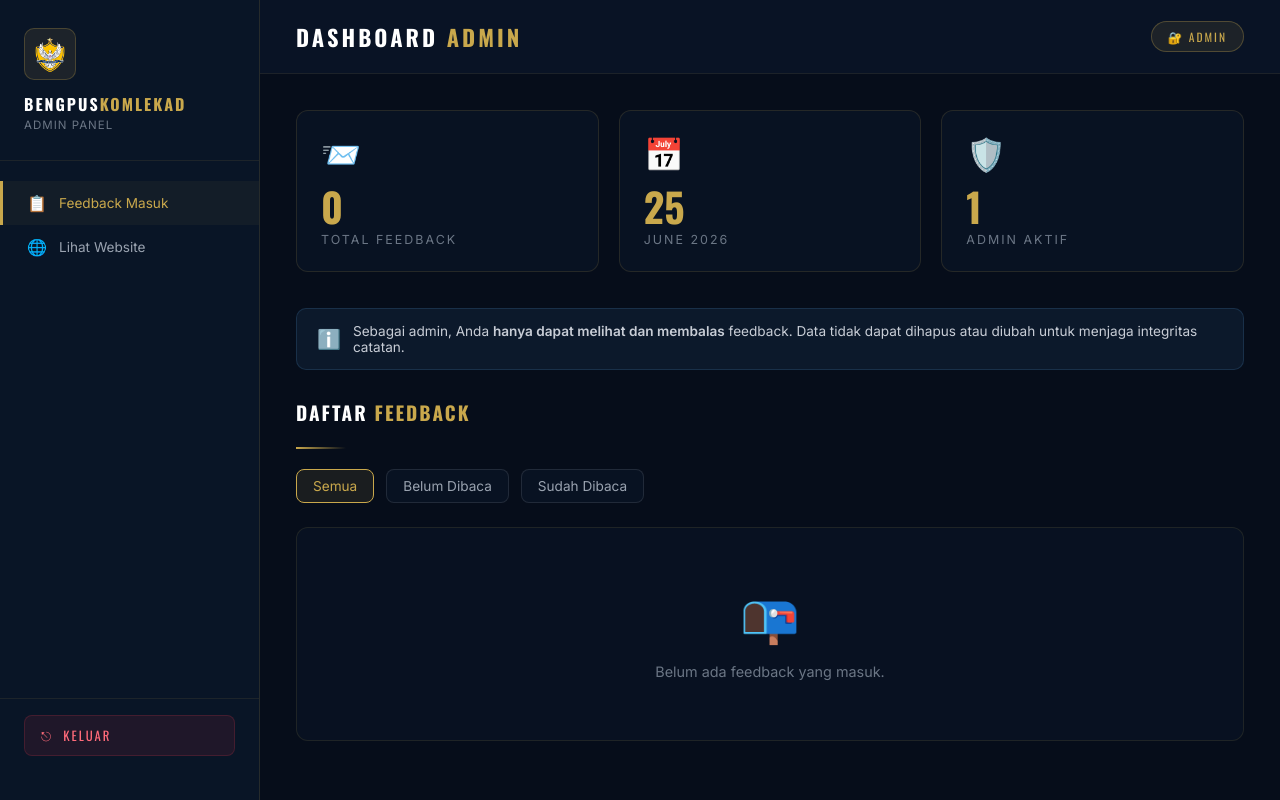
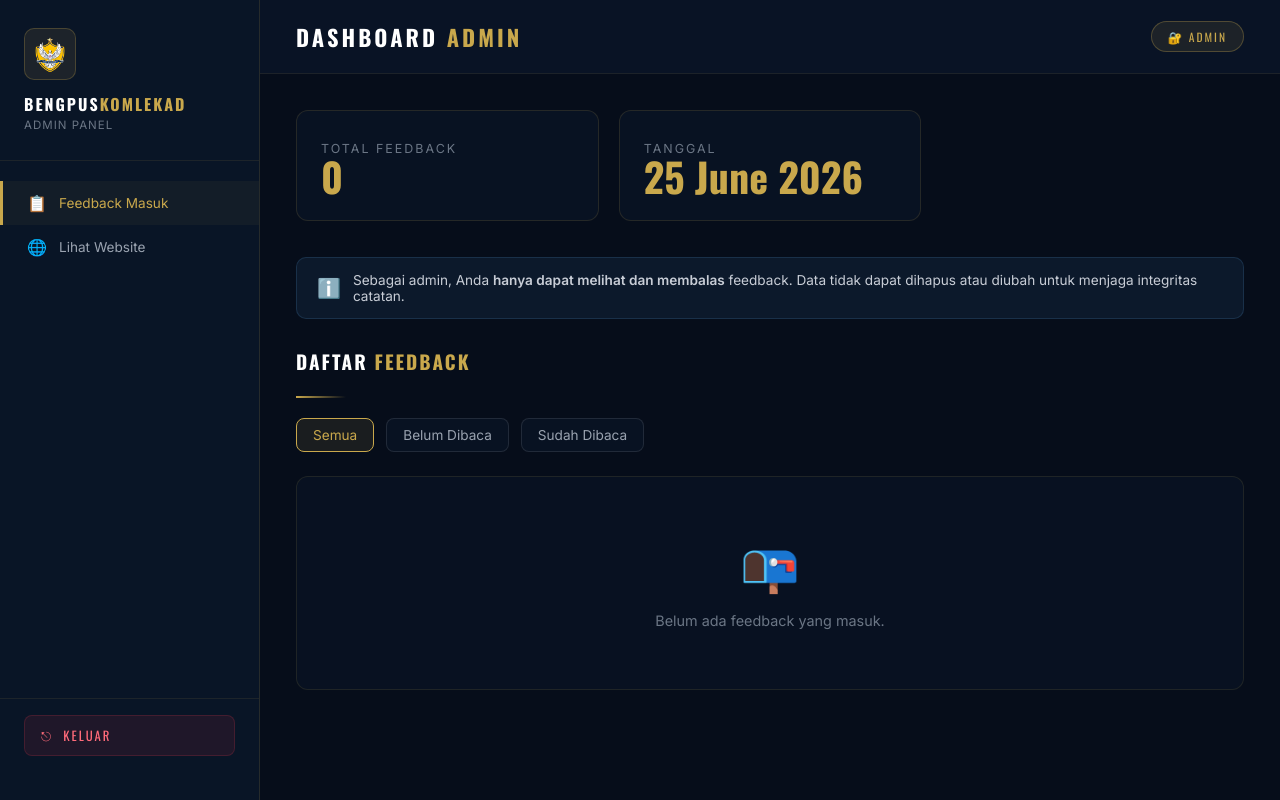
Before and after one commit to steve01-debug/bengpus_puskomlekad, a PHP site: page /admin/dashboard.php in a window 1280 px wide. Run offline with PHP 8.4, Linux system fonts and the light colour scheme; the visitor is signed in with stand-in values (Sample User, id 1); data that the repository does not hold is empty.

Commit message:
update dash adm

```diff
--- a/admin/dashboard.php
+++ b/admin/dashboard.php
@@ -291,19 +291,19 @@ $totalFeedback = count($feedbacks);
     }
     .feedback-table .td-nama { color: var(--white); font-weight: 500; }
     .feedback-table .td-email a {
-      color: var(--gold);
+      color: var(--white);
       text-decoration: none;
       font-size: 0.82rem;
     }
     .feedback-table .td-email a:hover { color: var(--gold-light); text-decoration: underline; }
     .feedback-table .td-pesan {
-      color: var(--gray-300);
+      color: var(--white);
       max-width: 340px;
       line-height: 1.6;
     }
     .feedback-table .td-waktu {
       font-size: 0.78rem;
-      color: var(--gray-400);
+      color: var(--white);
       white-space: nowrap;
     }
     .reply-btn {
@@ -349,7 +349,7 @@ $totalFeedback = count($feedbacks);
       vertical-align: middle;
     }
     .badge-read {
-      color: var(--gray-400);
+      color: var(--white);
       font-size: 0.75rem;
       padding: 6px 12px;
       background: rgba(255,255,255,0.05);
@@ -458,20 +458,22 @@ $totalFeedback = count($feedbacks);
     <!-- Stats -->
     <div class="stats-row">
       <div class="stat-card">
-        <div class="stat-icon">📨</div>
+        <!--<div class="stat-icon">Total Feedback</div>-->
+        <div class="stat-label">Total Feedback</div>
         <div class="stat-num"><?= $totalFeedback ?></div>
-        <div class="stat-label">Total Feedback</div>
+        <!--<div class="stat-label">Total Feedback</div>-->
       </div>
       <div class="stat-card">
-        <div class="stat-icon">📅</div>
-        <div class="stat-num"><?= date('d') ?></div>
-        <div class="stat-label"><?= date('F Y') ?></div>
+        <!--<div class="stat-icon">📅</div>-->
+        <div class="stat-label">Tanggal</div>
+        <div class="stat-num"><?= date('d F Y') ?></div>
+        <!--<div class="stat-label"><?= date('F Y') ?></div>-->
       </div>
-      <div class="stat-card">
+      <!--<div class="stat-card">
         <div class="stat-icon">🛡️</div>
         <div class="stat-num">1</div>
         <div class="stat-label">Admin Aktif</div>
-      </div>
+      </div>-->
     </div>
 
     <!-- Notice -->
@@ -502,7 +504,7 @@ $totalFeedback = count($feedbacks);
         <table class="feedback-table">
           <thead>
             <tr>
-              <th>#</th>
+              <th>No</th>
               <th>Nama</th>
               <th>Email</th>
               <th>Pesan</th>
@@ -517,7 +519,7 @@ $totalFeedback = count($feedbacks);
               $mailtoLink   = "mailto:" . htmlspecialchars($fb['email']) . "?subject=" . $replySubject . "&body=" . $replyBody;
             ?>
             <tr>
-              <td style="color:var(--gray-500); font-size:0.78rem;"><?= $i + 1 ?></td>
+              <td style="color:var(--white); font-size:0.78rem;"><?= $i + 1 ?></td>
               <td class="td-nama">
                 <?= htmlspecialchars($fb['nama']) ?>
                 <?php if (isset($fb['is_read']) && $fb['is_read'] == 0): ?>
@@ -528,7 +530,7 @@ $totalFeedback = count($feedbacks);
                 <a href="mailto:<?= htmlspecialchars($fb['email']) ?>"><?= htmlspecialchars($fb['email']) ?></a>
               </td>
               <td class="td-pesan"><?= nl2br(htmlspecialchars($fb['pesan'])) ?></td>
-              <td class="td-waktu"><?= date('d M Y', strtotime($fb['created_at'])) ?><br><span style="color:var(--gray-500);"><?= date('H:i', strtotime($fb['created_at'])) ?></span></td>
+              <td class="td-waktu"><?= date('d M Y', strtotime($fb['created_at'])) ?><br><span style="color:var(--white);"><?= date('H:i', strtotime($fb['created_at'])) ?></span></td>
               <td>
                 <a href="<?= $mailtoLink ?>" class="reply-btn">✉ Balas</a>
                 <br>
```
